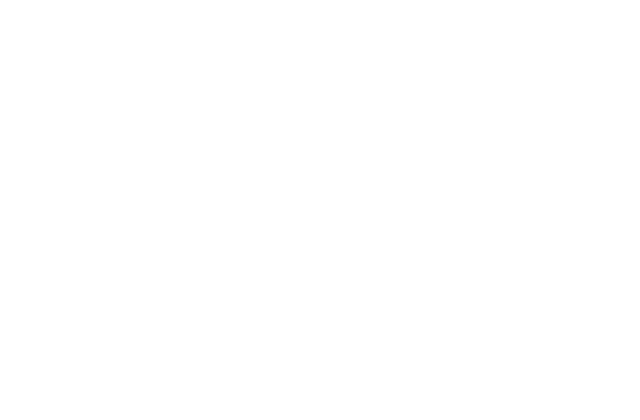
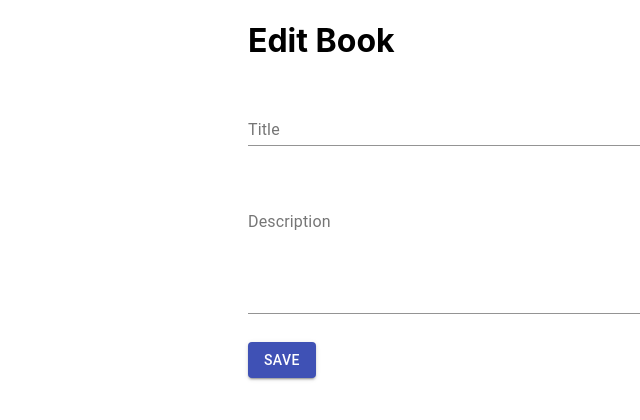
Before and after one commit to alexey-yudin/react-training-solutions, a React (Create React App) app: page /book-edit/1 in a window 1280 px wide. Shown: the top 420 px of the page, without its empty margins (92-732 px from the left). Built offline with nearby package versions, Linux system fonts and the light colour scheme; no server answers; the HTML template or start-up script is replaced by a standard one.

Commit message:
Add book edit solution.

```diff
--- a/src/App.js
+++ b/src/App.js
@@ -4,6 +4,7 @@
 import {BookList} from './book-list/book-list';
 import {Login} from './login/login';
 import {BookDetail} from './book-detail/book-detail';
+import {BookEdit} from './book-edit/book-edit';
 import { BrowserRouter as Router, Route, Switch } from "react-router-dom";
 
 export class App extends Component {
@@ -17,6 +18,7 @@
             <Route path='/grid' component={BookList}/>
             <Route path='/login' component={Login}/>
             <Route path='/book-detail/:id' component={BookDetail}/>
+            <Route path='/book-edit/:id' component={BookEdit}/>
           </Switch>
         </div>
       </Router>
--- /dev/null
+++ b/src/book-edit/book-edit.css
@@ -0,0 +1,18 @@
+.book-form-container {
+    width: 600px;
+    margin: 0 auto;
+}
+
+.field-container {
+    margin-top: 20px;
+}
+
+.full-width {
+    width: 100%;
+}
+
+.book-field {
+    width: 100%;
+    border: 1px solid #ccc;
+    border-radius: 2px;
+}
--- /dev/null
+++ b/src/book-edit/book-edit.js
@@ -0,0 +1,103 @@
+import React from 'react';
+import {Component} from 'react';
+import TextField from '@material-ui/core/TextField';
+import Button from '@material-ui/core/Button';
+import {BASE_URL} from '../constants/api';
+import './book-edit.css';
+
+export class BookEdit extends Component {
+  constructor(props) {
+    super(props);
+
+    this.state = {
+      title: '',
+      description: ''
+    };
+  }
+
+  componentDidMount() {
+    const id = this.props.match.params.id;
+
+    fetch(`${BASE_URL}/book/${id}`)
+      .then(response => {
+        return response.json();
+      })
+      .then(book => {
+        this.setState({
+          title: book.title,
+          description: book.description
+        })
+      })
+      .catch(error => console.error(error));
+  }
+
+  handleChange = fieldName => {
+    return event => {
+      this.setState({
+        [fieldName]: event.target.value
+      });
+    };
+  };
+
+  onSave = () => {
+    const id = this.props.match.params.id;
+
+    const formValue = {
+      title: this.state.title,
+      description: this.state.description
+    };
+
+    fetch(`${BASE_URL}/book/${id}`, {
+      headers: {
+        'Content-Type': 'application/json'
+      },
+      method: 'PATCH',
+      body: JSON.stringify(formValue)
+    })
+      .then(response => {
+        return response.json();
+      })
+      .then(() => {
+        this.props.history.push('/');
+      })
+      .catch(error => console.error(error));
+  };
+
+   render() {
+    return (
+      <div className='book-form-container'>
+        <form>
+          <h1 className='create-book__title'>Edit Book</h1>
+
+          <div className='field-container'>
+            <TextField
+              label="Title"
+              value={this.state.title}
+              fullWidth={true}
+              onChange={this.handleChange('title')}
+              margin="normal"
+            />
+          </div>
+
+          <div className='field-container'>
+            <TextField
+              label="Description"
+              fullWidth={true}
+              value={this.state.description}
+              rows={5}
+              multiline
+              onChange={this.handleChange('description')}
+              margin="normal"
+            />
+          </div>
+
+          <div className='field-container'>
+            <Button onClick={this.onSave} color="primary" variant="contained">
+              Save
+            </Button>
+          </div>
+        </form>
+      </div>
+    );
+  }
+}
```
